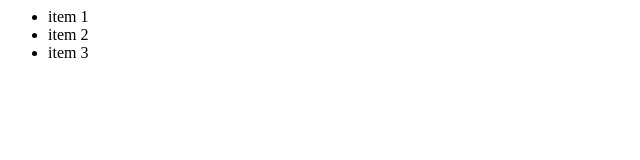
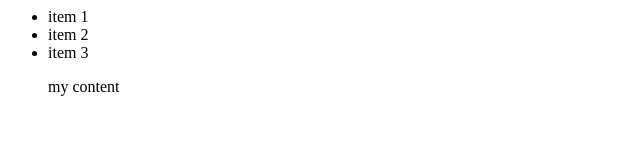
Before and after one commit to shawntsai/datastructure, a plain HTML site: page index.html in a window 1280 px wide. Shown: the full height of the page, 0-640 px from the left. Drawn offline with Linux system fonts and the light colour scheme.

Commit message:
Update index.html

```diff
--- a/index.html
+++ b/index.html
@@ -7,5 +7,10 @@
 			<li>item 3</li>
 		</ul>
 	</module-one>
+	<module-two>
+		<ul>
+			<div>my content</div>
+		</ul>
+	</module-two>
 </body>
 </html>
```
